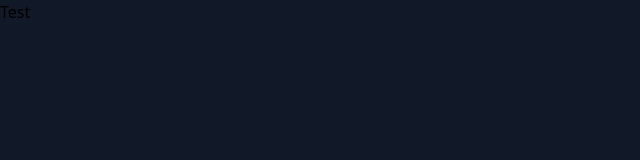
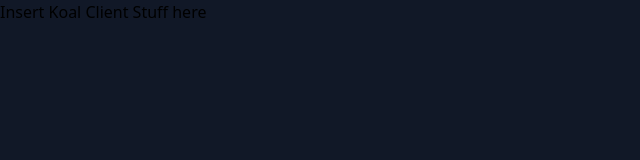
Before and after one commit to aw-0/axiliquint, a Nuxt app: page /clients/koal in a window 1280 px wide. Shown: the top 160 px of the page, without its empty margins (0-640 px from the left). Built offline with nearby package versions, Linux system fonts and the light colour scheme.

Commit message:
:sparkles: Update koal.vue

```diff
--- a/pages/clients/koal.vue
+++ b/pages/clients/koal.vue
@@ -1,6 +1,6 @@
 <template>
     <div>
-        Test
+        Insert Koal Client Stuff here
     </div>
 </template>
 
```
